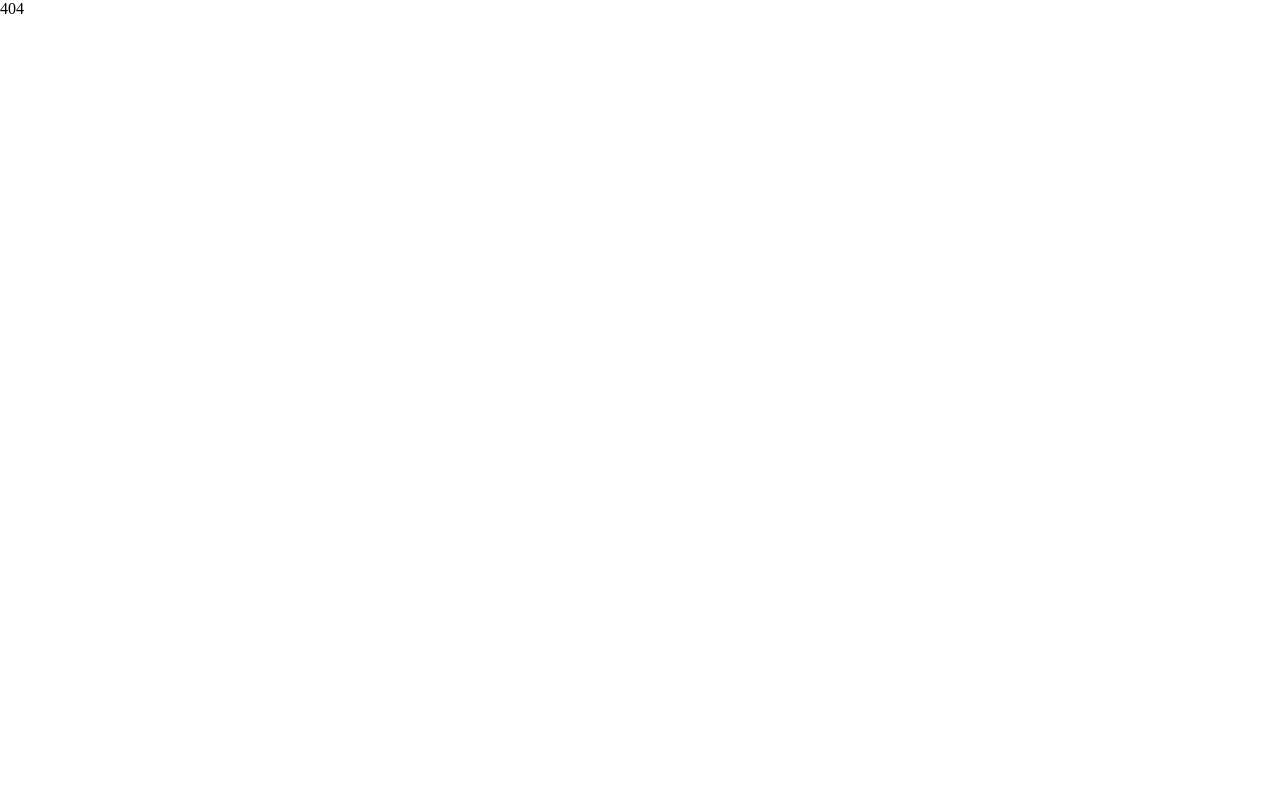
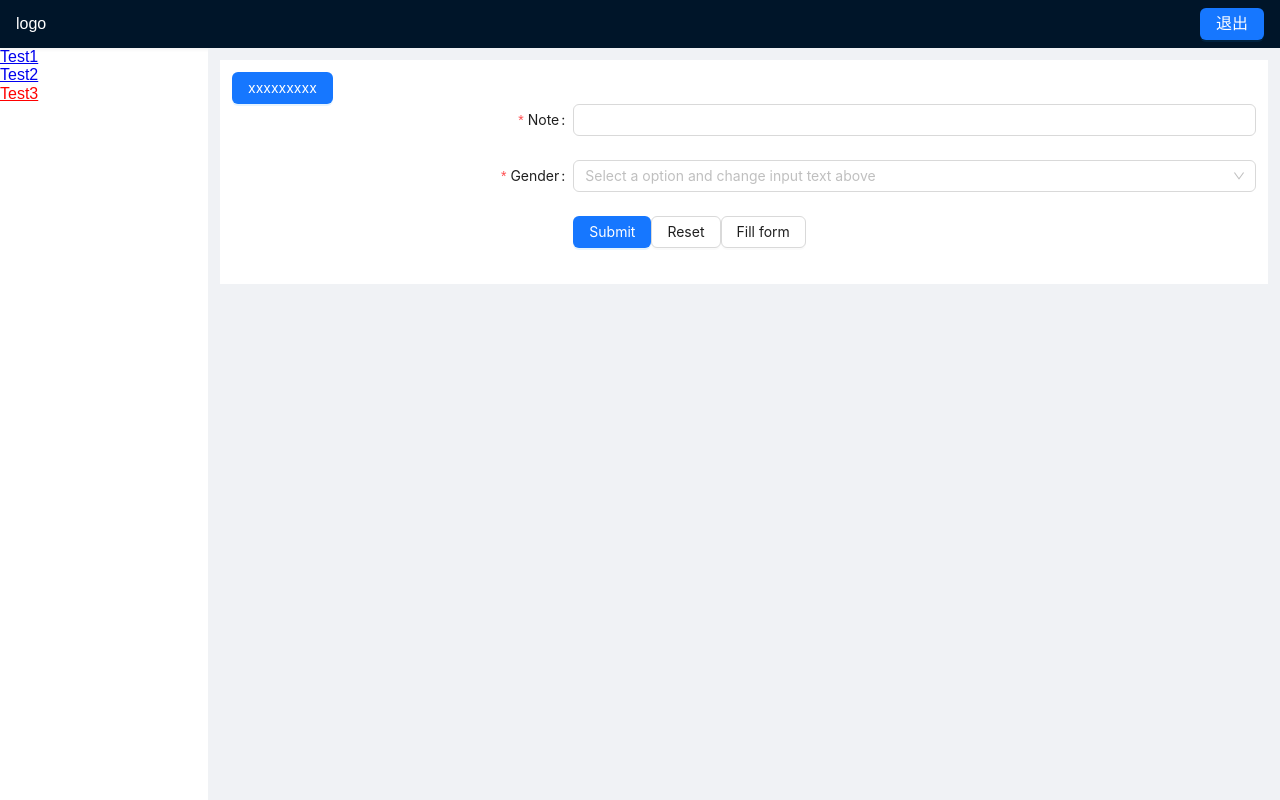
Before and after one commit to linzhe141/react-vite-demo, a React (Vite) app: page /test3 in a window 1280 px wide. Before the commit this address led to /404. Built offline with nearby package versions, Linux system fonts and the light colour scheme; sample sign-in values are in the browser's storage.

Commit message:
[add] 1、新增antd demo

```diff
--- a/package.json
+++ b/package.json
@@ -10,8 +10,9 @@
   },
   "dependencies": {
     "@reduxjs/toolkit": "^1.9.1",
+    "antd": "^5.1.0",
+    "dayjs": "^1.11.7",
     "normalize.css": "^8.0.1",
-    "dayjs": "^1.11.7",
     "react": "^18.2.0",
     "react-dom": "^18.2.0",
     "react-redux": "^8.0.5",
--- a/src/layout/sider/Sider.tsx
+++ b/src/layout/sider/Sider.tsx
@@ -24,6 +24,16 @@ const Sider = () => {
           Test2
         </NavLink>
       </div>
+      <div>
+        <NavLink
+          to="test3"
+          className={({ isActive }) =>
+            isActive ? style["link-active"] : style.link
+          }
+        >
+          Test3
+        </NavLink>
+      </div>
     </div>
   );
 };
--- a/src/main.tsx
+++ b/src/main.tsx
@@ -1,6 +1,7 @@
 import "normalize.css";
 import "./style/base.scss";
 import ReactDOM from "react-dom/client";
+import 'antd/dist/reset.css';
 import App from "./App";
 ReactDOM.createRoot(document.getElementById("root") as HTMLElement).render(
   <App />
--- a/src/router/router.tsx
+++ b/src/router/router.tsx
@@ -10,6 +10,7 @@ const Layout = lazy(() => import("@/layout/Layout"));
 const ViewContent = lazy(() => import("@/layout/ViewContent"));
 const Test1 = lazy(() => import("@/view/Test1"));
 const Test2 = lazy(() => import("@/view/Test2"));
+const Test3 = lazy(() => import("@/view/Test3"));
 const staticRoutes = [
   {
     path: "/login",
@@ -47,6 +48,14 @@ const authRoutes = [
           </ViewContent>
         ),
       },
+      {
+        path: "/test3",
+        element: (
+          <ViewContent>
+            <Test3 />
+          </ViewContent>
+        ),
+      },
     ],
   },
 ];
--- /dev/null
+++ b/src/view/Test3.tsx
@@ -0,0 +1,102 @@
+import { FC } from "react";
+import { Button, Form, Input, Select } from "antd";
+import { useState } from "react";
+const Test3: FC = (props) => {
+  const layout = {
+    labelCol: { span: 8 },
+    wrapperCol: { span: 16 },
+  };
+  const tailLayout = {
+    wrapperCol: { offset: 8, span: 16 },
+  };
+  // 类似 vue.$refs.form
+  const [form] = Form.useForm();
+  const onGenderChange = (value: string) => {
+    setShowX(false);
+    switch (value) {
+      case "male":
+        form.setFieldsValue({ note: "Hi, man!" });
+        return;
+      case "female":
+        form.setFieldsValue({ note: "Hi, lady!" });
+        return;
+      case "other":
+        setShowX(true);
+        form.setFieldsValue({ note: "Hi there!" });
+        break;
+      default:
+    }
+  };
+  const onFinish = (values: any) => {
+    console.log(values);
+  };
+  const onReset = () => {
+    form.resetFields();
+  };
+
+  const onFill = () => {
+    form.setFieldsValue({
+      note: "Hello world!",
+      gender: "male",
+    });
+  };
+  const [showX, setShowX] = useState(false);
+  return (
+    <div>
+      <Button type="primary" onClick={() => console.log(1)}>
+        xxxxxxxxx
+      </Button>
+      {/* {} 类似:v-bind */}
+      <Form {...layout} form={form} name="control-hooks" onFinish={onFinish}>
+        <Form.Item name="note" label="Note" rules={[{ required: true }]}>
+          <Input />
+        </Form.Item>
+        <Form.Item name="gender" label="Gender" rules={[{ required: true }]}>
+          <Select
+            placeholder="Select a option and change input text above"
+            onChange={onGenderChange}
+            allowClear
+          >
+            <Select.Option value="male">male</Select.Option>
+            <Select.Option value="female">female</Select.Option>
+            <Select.Option value="other">other</Select.Option>
+          </Select>
+        </Form.Item>
+        <Form.Item noStyle>
+          {/* {({getFieldValue}) =>
+            getFieldValue('gender') === 'other' ? (
+              <Form.Item
+                name="customizeGender"
+                label="Customize Gender"
+                rules={[{required: true}]}
+              >
+                <Input />
+              </Form.Item>
+            ) : null
+          } */}
+          {showX ? (
+            <Form.Item
+              name="customizeGender"
+              label="Customize Gender"
+              rules={[{ required: true }]}
+            >
+              <Input />
+            </Form.Item>
+          ) : null}
+        </Form.Item>
+        <Form.Item {...tailLayout}>
+          <Button type="primary" htmlType="submit">
+            Submit
+          </Button>
+          <Button htmlType="button" onClick={onReset}>
+            Reset
+          </Button>
+          <Button htmlType="button" onClick={onFill}>
+            Fill form
+          </Button>
+        </Form.Item>
+      </Form>
+    </div>
+  );
+};
+export default Test3;
```
Also changed, not shown: 2 other files (tests, documents, lock files or other folders).
